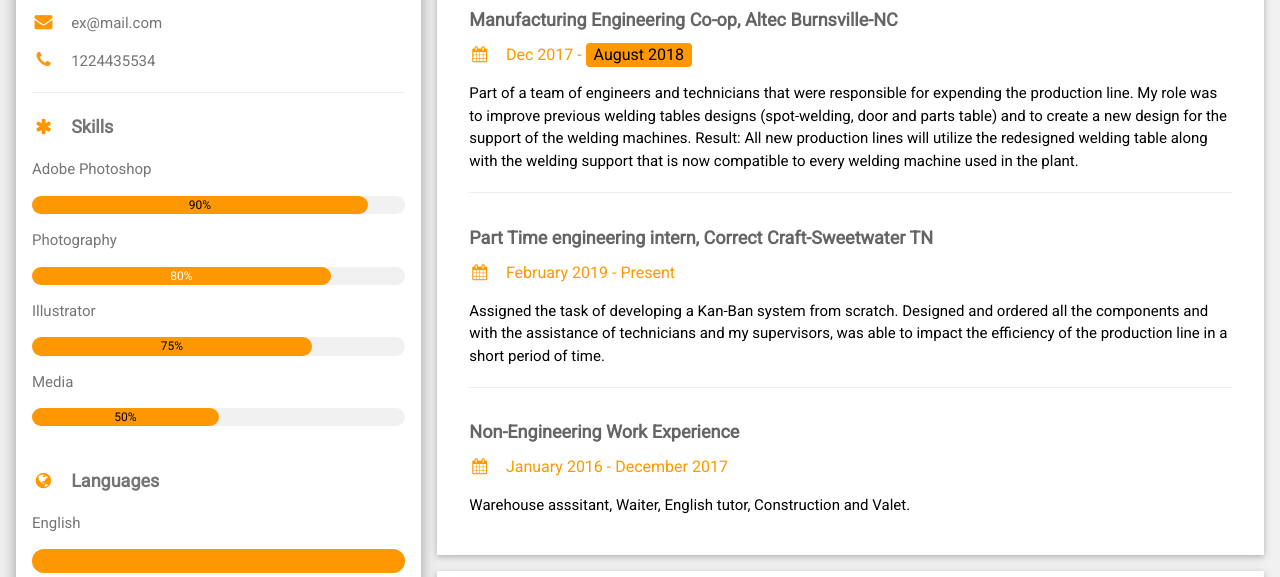
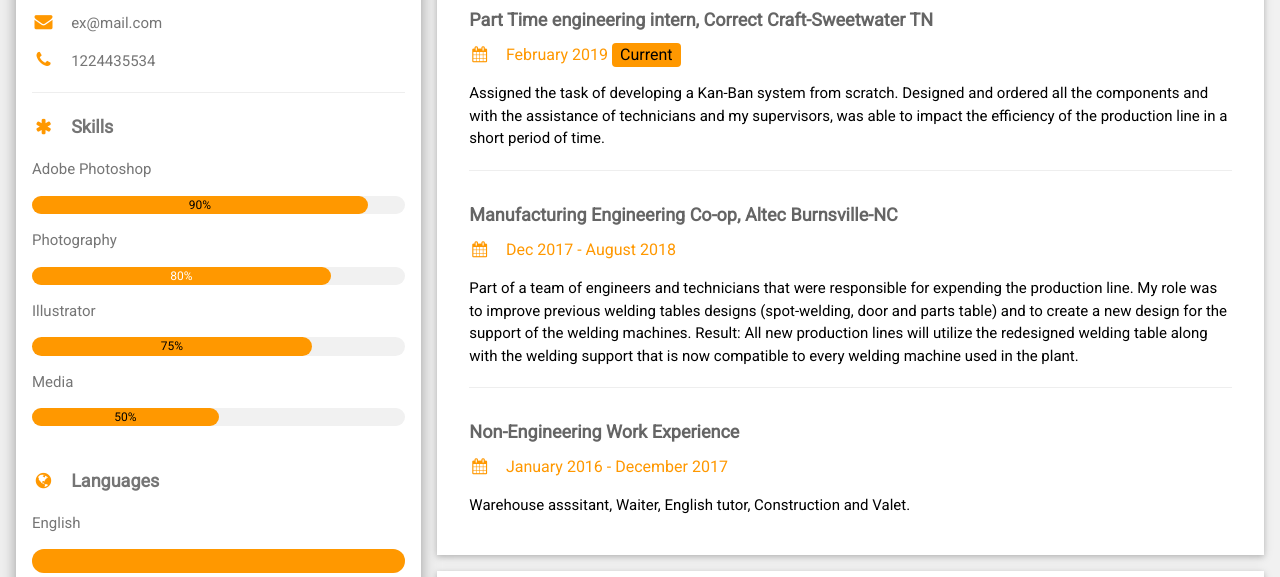
Before and after one commit to etomazel/etomazel.github.io, a plain HTML site: page index.html in a window 1280 px wide. Shown: the part 117-694 px from the top of the page. Drawn offline with nearby package versions, Linux system fonts and the light colour scheme.

Commit message:
Update index.html

```diff
--- a/index.html
+++ b/index.html
@@ -95,23 +95,24 @@
                             class="fa fa-suitcase fa-fw w3-margin-right w3-xxlarge w3-text-orange"></i>Work Experience
                     </h2>
                     <div class="w3-container">
-                        <h5 class="w3-opacity"><b>Manufacturing Engineering Co-op, Altec Burnsville-NC </b></h5>
-                        <h6 class="w3-text-orange"><i class="fa fa-calendar fa-fw w3-margin-right"></i>Dec 2017 - <span
-                                class="w3-tag w3-orange w3-round">August 2018</span></h6>
-                        <p>Part of a team of engineers and technicians that were responsible for expending the production line.
+                        <h5 class="w3-opacity"><b>Part Time engineering intern, Correct Craft-Sweetwater TN </b></h5>
+                        <h6 class="w3-text-orange"><i class="fa fa-calendar fa-fw w3-margin-right"></i>February 2019 <span
+                                class="w3-tag w3-orange w3-round">Current</span></h6>
+                       <p>Assigned the task of developing a Kan-Ban system from scratch. Designed and ordered all the components and with
+                            the assistance of technicians and my supervisors, was able to impact the efficiency of the production line in a
+                            short period of time.</p>
+                        <hr>
+                    </div>
+                    <div class="w3-container">
+                        <h5 class="w3-opacity"><b>Manufacturing Engineering Co-op, Altec Burnsville-NC</b></h5>
+                        <h6 class="w3-text-orange"><i class="fa fa-calendar fa-fw w3-margin-right"></i>Dec 2017 - August 2018
+                        </h6>
+                         <p>Part of a team of engineers and technicians that were responsible for expending the production line.
                            My role was to improve previous welding tables designs (spot-welding, door and parts table) and to create
                            a new design for the support of the welding machines. Result: All new production lines will utilize
                            the redesigned welding table along with the welding support that is now compatible to every welding
                            machine used in the plant.</p>
-                        <hr>
-                    </div>
-                    <div class="w3-container">
-                        <h5 class="w3-opacity"><b>Part Time engineering intern, Correct Craft-Sweetwater TN</b></h5>
-                        <h6 class="w3-text-orange"><i class="fa fa-calendar fa-fw w3-margin-right"></i>February 2019 - Present
-                        </h6>
-                        <p>Assigned the task of developing a Kan-Ban system from scratch. Designed and ordered all the components and with
-                            the assistance of technicians and my supervisors, was able to impact the efficiency of the production line in a
-                            short period of time.</p>
+
                         <hr>
                     </div>
                     <div class="w3-container">
```
